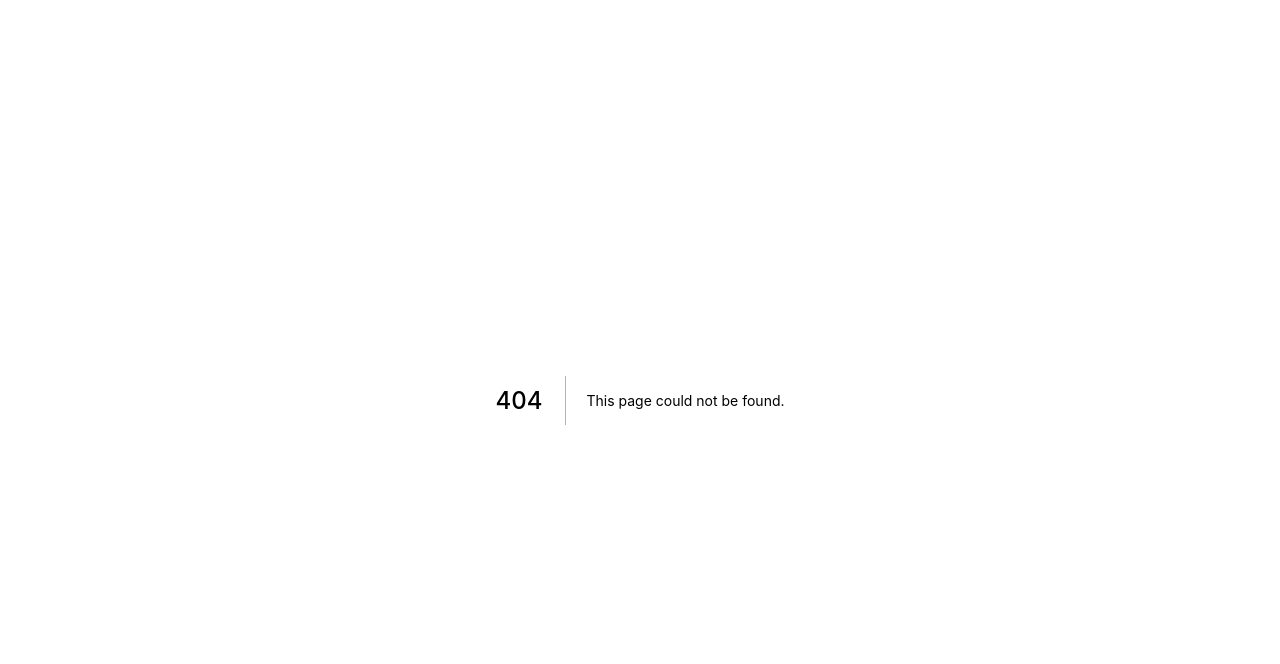
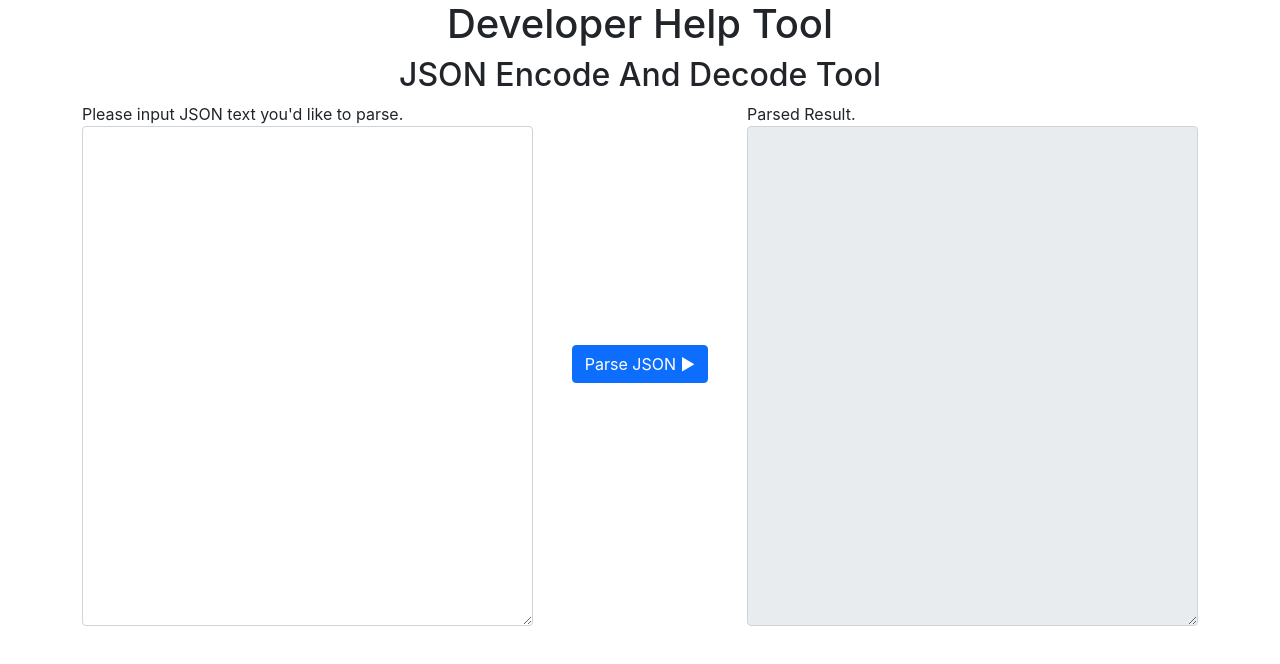
Before and after one commit to eno314/DeveloperHelpTool, a Next.js app: page /json/encode in a window 1280 px wide. Before the commit this address had no page. Shown: the top 664 px of the page. Built offline with nearby package versions, Linux system fonts and the light colour scheme.

Commit message:
add JSONEncodeForm.

```diff
--- /dev/null
+++ b/src/components/molecules/JSONEncodeForm/JSONEncodeForm.tsx
@@ -0,0 +1,75 @@
+import React, { useState } from 'react'
+
+const JSONEncodeForm = (): JSX.Element => {
+  const textAreaStyle = {
+    height: 500
+  }
+
+  const [jsonText, setJsonText] = useState('')
+  const [resultText, setResultText] = useState('')
+
+  return (
+    <div className={'container'} >
+      <div className={'row align-items-center'}>
+        <div className={'col-5'}>
+          <label htmlFor={'jsonTextarea'}>Please input JSON text you'd like to parse.</label>
+          <textarea
+            id="jsonTextarea"
+            className={'form-control textarea'}
+            style={textAreaStyle}
+            value={jsonText}
+            onChange={(e: React.ChangeEvent<HTMLTextAreaElement>) => setJsonText(e.target.value)}
+          />
+        </div>
+        <div className={'col-2 text-center'}>
+          <button
+            type={'button'}
+            className={'btn btn-primary'}
+            onClick={() => setResultText(toParsedText(jsonText))}
+          >Parse JSON ▶︎</button>
+        </div>
+        <div className={'col-5'}>
+          <label htmlFor={'resultTextarea'}>Parsed Result.</label>
+          <textarea
+            id="resultTextarea"
+            className={'form-control textarea'}
+            style={textAreaStyle}
+            value={resultText}
+            readOnly={true}
+            onChange={(e: React.ChangeEvent<HTMLTextAreaElement>) => setResultText(e.target.value)}
+          />
+        </div>
+      </div>
+    </div>
+  )
+}
+
+const toParsedText = (text: string): string => {
+  if (text.length === 0) {
+    return ''
+  }
+  return createObjectText(JSON.parse(text), 0)
+}
+
+const isObject = (target: any): boolean => {
+  return target !== null && typeof target === 'object'
+}
+
+const createObjectText = (object: Object, nestSize: number): string => {
+  const outerIndent = '  '.repeat(nestSize)
+  const innerIndent = '  '.repeat(nestSize + 1)
+  let result = 'object('
+
+  Object.keys(object).forEach((key) => {
+    const value = object[key]
+    if (isObject(value)) {
+      result += `\n${innerIndent}${key} : ${createObjectText(value, nestSize + 1)}`
+    } else {
+      result += `\n${innerIndent}${key} : ${String(value)}`
+    }
+  })
+  result += `\n${outerIndent})`
+  return result
+}
+
+export default JSONEncodeForm
--- /dev/null
+++ b/src/pages/json/encode/index.tsx
@@ -0,0 +1,14 @@
+import DeveloperHelpToolFrame from '@/components/molecules/DeveloperHelpToolFrame/DeveloperHelpToolFrame'
+import JSONEncodeForm from '@/components/molecules/JSONEncodeForm/JSONEncodeForm'
+import React from 'react'
+
+const JSONEncode = (): JSX.Element => {
+  return (
+    <DeveloperHelpToolFrame
+      subTitle={'JSON Encode And Decode Tool'}
+      content={<JSONEncodeForm />}
+    />
+  )
+}
+
+export default JSONEncode
```
Also changed, not shown: 1 other file (tests, documents, lock files or other folders).
